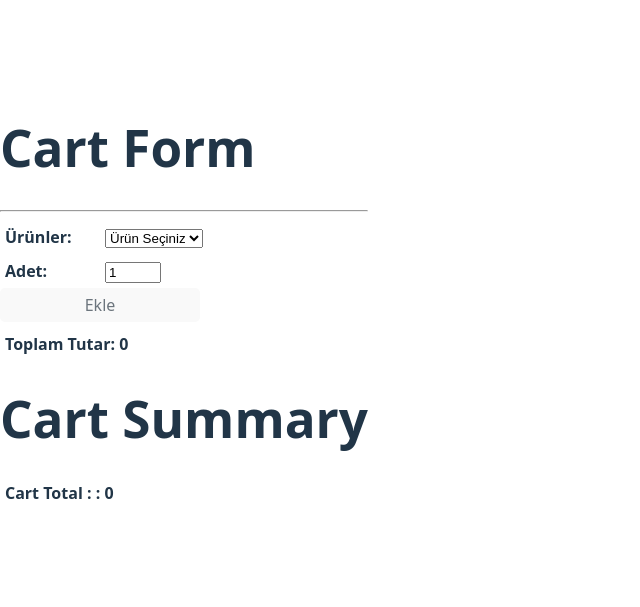
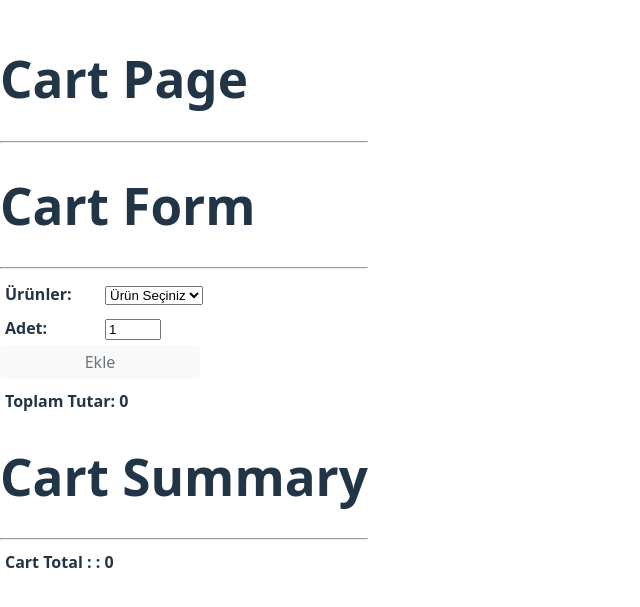
Before and after one commit to neominalsolutions/browser-routing-with-react-app, a React (Vite) app: page / in a window 1280 px wide. Shown: the part 105-712 px from the top of the page, without its empty margins (0-640 px from the left). Built offline with nearby package versions, Linux system fonts and the light colour scheme.

Commit message:
CartForm NewItemAdded

```diff
--- a/src/pages/cart/cart.page.tsx
+++ b/src/pages/cart/cart.page.tsx
@@ -15,6 +15,9 @@ function CartPage() {
 
 	return (
 		<>
+			<h1>Cart Page</h1>
+			<hr></hr>
+
 			{/* Child Component */}
 			<CartForm onItemAdd={onItemAdd} />
 			<CartSummary items={cartItems} />
--- a/src/pages/cart/components/cart-summary.tsx
+++ b/src/pages/cart/components/cart-summary.tsx
@@ -17,6 +17,7 @@ function CartSummary({ items }: CartSummaryProps) {
 	return (
 		<>
 			<h1>Cart Summary</h1>
+			<hr></hr>
 			{items.map((item) => {
 				return (
 					<CardItem
```
Also changed, not shown: src/assets/withHoutContextAPI.png (added).
